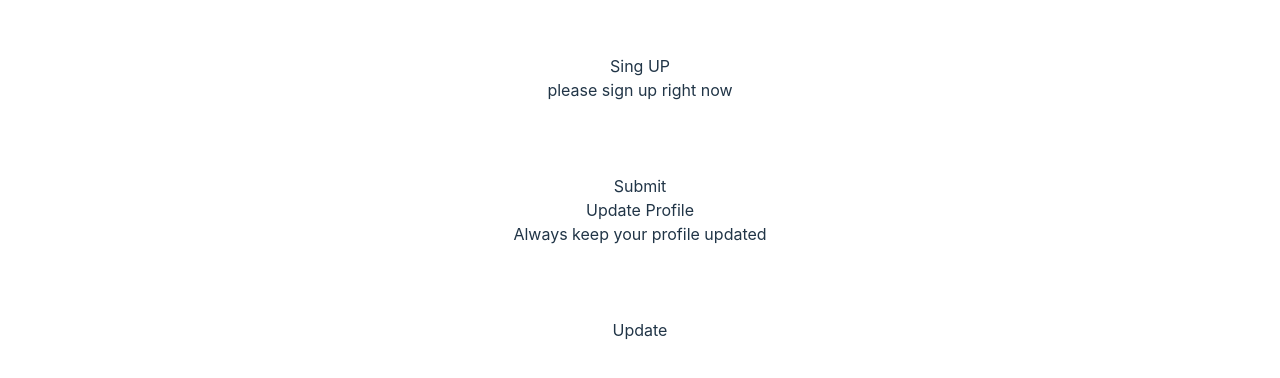
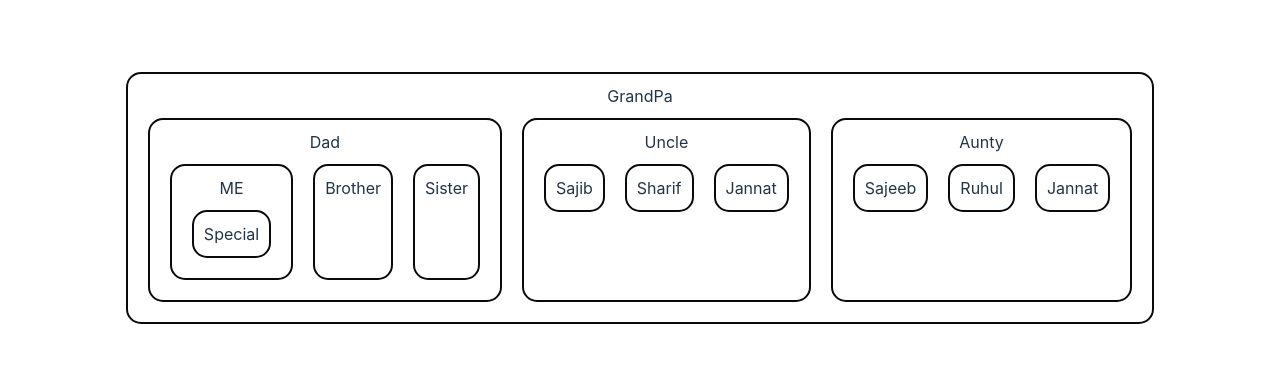
Before and after one commit to shahadathhs/my-react-form, a React (Vite) app: page / in a window 1280 px wide. Shown: the part 202-580 px from the top of the page. Built offline with nearby package versions, Linux system fonts and the light colour scheme.

Commit message:
Created A List Of Components To Create Connection

```diff
--- a/src/App.jsx
+++ b/src/App.jsx
@@ -1,5 +1,6 @@
 import './App.css'
-import ReusableForm from './components/ReusableForm/ReusableForm'
+import Grandpa from './components/GrandPa/Grandpa'
+// import ReusableForm from './components/ReusableForm/ReusableForm'
 // import Hookform from './components/HookForm/Hookform'
 // import REfForm from './components/RefForm/REfForm'
 // import StateFulForm from './components/StateFulForm/StateFulForm'
@@ -7,21 +8,24 @@
 
 function App() {
 
-  const handleSingUpSubmit = data => {
-    console.log('sign up data', data);
-  }
+  // const handleSingUpSubmit = data => {
+  //   console.log('sign up data', data);
+  // }
 
-  const handleUpdateProfile = data => {
-    console.log('update profile', data);
-  }
+  // const handleUpdateProfile = data => {
+  //   console.log('update profile', data);
+  // }
 
   return (
     <>
+
+      <Grandpa></Grandpa>
+
       {/* <SimpleForm></SimpleForm> */}
       {/* <StateFulForm></StateFulForm> */}
       {/* <REfForm></REfForm> */}
       {/* <Hookform></Hookform> */}
-      <ReusableForm
+      {/* <ReusableForm
         formTitle={'Sign UP'}
         handleSubmit={handleSingUpSubmit}>
           <div>
@@ -37,7 +41,7 @@
             <h2>Update Profile</h2>
             <p>Always keep your profile updated</p>
           </div>
-        </ReusableForm>
+        </ReusableForm> */}
     </>
   )
 }
--- /dev/null
+++ b/src/components/Aunty/Aunty.jsx
@@ -0,0 +1,16 @@
+import Cousin from "../Cousin/Cousin";
+
+const Aunty = () => {
+  return (
+    <div>
+      <h2>Aunty</h2>
+      <section className="flex">
+        <Cousin name={'Sajeeb'}></Cousin>
+        <Cousin name={'Ruhul'}></Cousin>
+        <Cousin name={'Jannat'}></Cousin>
+      </section>
+    </div>
+  );
+};
+
+export default Aunty;
--- /dev/null
+++ b/src/components/Brother/Brother.jsx
@@ -0,0 +1,9 @@
+const Brother = () => {
+  return (
+    <div>
+      <h2>Brother</h2>
+    </div>
+  );
+};
+
+export default Brother;
--- /dev/null
+++ b/src/components/Cousin/Cousin.jsx
@@ -0,0 +1,9 @@
+const Cousin = ({name}) => {
+  return (
+    <div>
+      <p>{name}</p>
+    </div>
+  );
+};
+
+export default Cousin;
--- /dev/null
+++ b/src/components/Dada/Dada.jsx
@@ -0,0 +1,18 @@
+import Brother from "../Brother/Brother";
+import Myself from "../Myself/Myself";
+import Sister from "../Sister/Sister";
+
+const Dada = () => {
+  return (
+    <div>
+      <h2>Dad</h2>
+      <section className="flex">
+        <Myself></Myself>
+        <Brother></Brother>
+        <Sister></Sister>
+      </section>
+    </div>
+  );
+};
+
+export default Dada;
--- /dev/null
+++ b/src/components/GrandPa/Grandpa.css
@@ -0,0 +1,9 @@
+.grandpa div, .grandpa{
+  border: 2px solid rgb(10, 10, 10);
+  margin: 10px;
+  padding: 10px;
+  border-radius: 15px;
+}
+.flex {
+  display: flex;
+}
--- /dev/null
+++ b/src/components/GrandPa/Grandpa.jsx
@@ -0,0 +1,19 @@
+import Aunty from "../Aunty/Aunty";
+import Dada from "../Dada/Dada";
+import Uncle from "../Uncle/Uncle";
+import './Grandpa.css';
+
+const Grandpa = () => {
+  return (
+    <div className="grandpa">
+      <h2>GrandPa</h2>
+      <section className="flex">
+        <Dada></Dada>
+        <Uncle></Uncle>
+        <Aunty></Aunty>
+      </section>
+    </div>
+  );
+};
+
+export default Grandpa;
--- /dev/null
+++ b/src/components/Myself/Myself.jsx
@@ -0,0 +1,14 @@
+import Special from "../Special/Special";
+
+const Myself = () => {
+  return (
+    <div>
+      <h2>ME</h2>
+      <section className="flex">
+        <Special></Special>
+      </section>
+    </div>
+  );
+};
+
+export default Myself;
--- /dev/null
+++ b/src/components/Sister/Sister.jsx
@@ -0,0 +1,9 @@
+const Sister = () => {
+  return (
+    <div>
+      <h2>Sister</h2>
+    </div>
+  );
+};
+
+export default Sister;
--- /dev/null
+++ b/src/components/Special/Special.jsx
@@ -0,0 +1,9 @@
+const Special = () => {
+  return (
+    <div>
+      <h2>Special</h2>
+    </div>
+  );
+};
+
+export default Special;
--- /dev/null
+++ b/src/components/Uncle/Uncle.jsx
@@ -0,0 +1,17 @@
+import Cousin from "../Cousin/Cousin";
+
+const Uncle = () => {
+
+  return (
+    <div>
+      <h2>Uncle</h2>
+      <section className="flex">
+        <Cousin name={'Sajib'}></Cousin>
+        <Cousin name={'Sharif'}></Cousin>
+        <Cousin name={'Jannat'}></Cousin>
+      </section>
+    </div>
+  );
+};
+
+export default Uncle;
```
